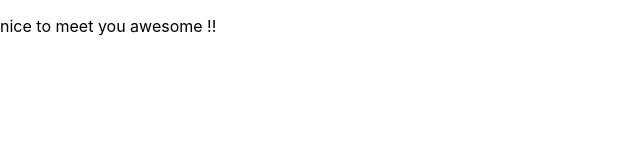
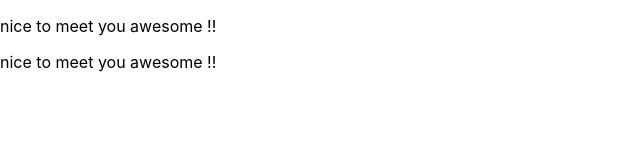
Before and after one commit to ctfarahin28/texthtml-, a plain HTML site: page index.html in a window 1280 px wide. Shown: the whole page, without its empty margins (0-640 px from the left). Drawn offline with Linux system fonts and the light colour scheme.

Commit message:
me try too 23  time

```diff
--- a/index.html
+++ b/index.html
@@ -3,8 +3,11 @@
     <head>
         <title>Tutorial Website</title>
         <link rel="stylesheet" type="text/css" href="style.css">
-        <p>nice to meet you awesome !!</p>
       </head>
 <body>
+    <p>nice to meet you awesome !!</p>
+
+    <p>nice to meet you awesome !!</p>
+
 </body>
 </html>
```
